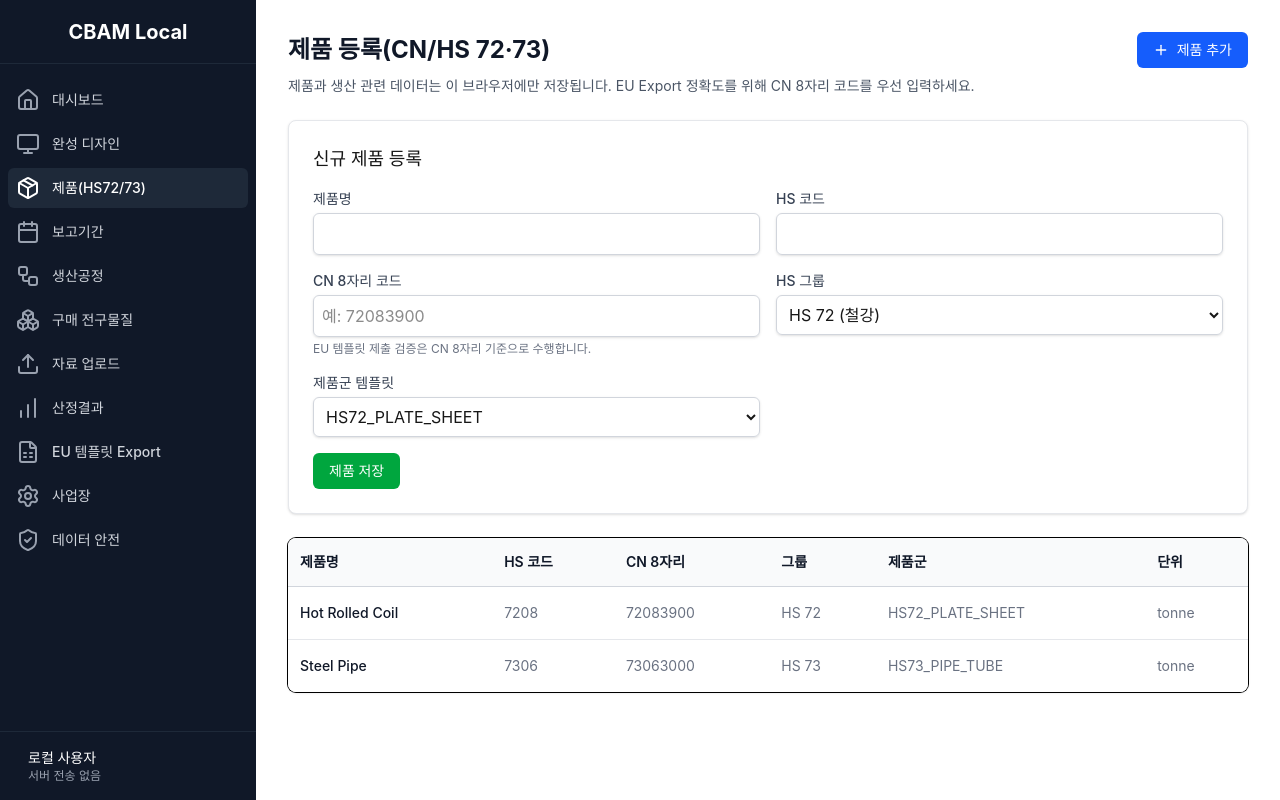
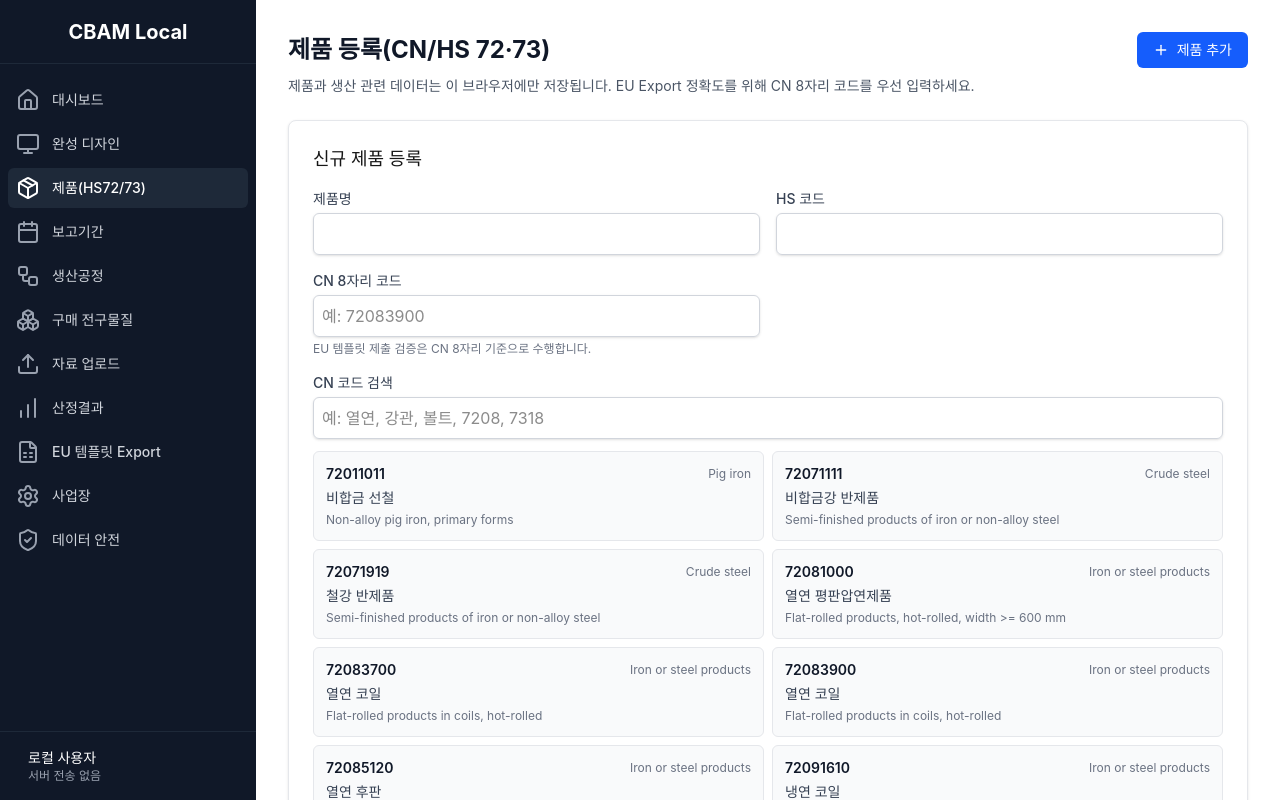
Before and after one commit to neod00/cbam-local-pwa, a Next.js app: page /products in a window 1280 px wide. Both pictures are taken after a click on the button "제품 추가". Built offline with nearby package versions, Linux system fonts and the light colour scheme.

Commit message:
Add CN code selection helpers

```diff
--- a/src/app/products/page.tsx
+++ b/src/app/products/page.tsx
@@ -2,6 +2,7 @@
 
 import { useState, useEffect } from 'react';
 import { createLocalItem, listLocalItems, Product, seedLocalData } from '@/lib/local-db';
+import { CN_CODE_OPTIONS } from '@/lib/cn-code-options';
 import { Plus } from 'lucide-react';
 
 type HsGroup = Product['hs_group'];
@@ -11,6 +12,7 @@ export default function ProductsPage() {
     const [products, setProducts] = useState<Product[]>([]);
     const [loading, setLoading] = useState(true);
     const [showForm, setShowForm] = useState(false);
+    const [cnSearch, setCnSearch] = useState('');
 
     // Form State
     const [newItem, setNewItem] = useState<ProductDraft>({
@@ -48,6 +50,21 @@ export default function ProductsPage() {
         });
         setShowForm(false);
     }
+
+    const filteredCnOptions = CN_CODE_OPTIONS.filter((option) => {
+        const query = cnSearch.trim().toLowerCase();
+
+        if (!query) {
+            return true;
+        }
+
+        return (
+            option.code.includes(query) ||
+            option.labelKo.toLowerCase().includes(query) ||
+            option.description.toLowerCase().includes(query) ||
+            option.goodsCategory.toLowerCase().includes(query)
+        );
+    }).slice(0, 8);
 
     return (
         <div>
@@ -108,6 +125,44 @@ export default function ProductsPage() {
                                 placeholder="예: 72083900"
                             />
                             <p className="mt-1 text-xs text-gray-500">EU 템플릿 제출 검증은 CN 8자리 기준으로 수행합니다.</p>
+                        </div>
+                        <div className="md:col-span-2">
+                            <label className="block text-sm font-medium text-gray-700">CN 코드 검색</label>
+                            <input
+                                type="search"
+                                className="mt-1 block w-full rounded-md border border-gray-300 p-2 shadow-sm focus:border-blue-500 focus:ring-blue-500"
+                                value={cnSearch}
+                                onChange={(event) => setCnSearch(event.target.value)}
+                                placeholder="예: 열연, 강관, 볼트, 7208, 7318"
+                            />
+                            <div className="mt-3 grid grid-cols-1 gap-2 lg:grid-cols-2">
+                                {filteredCnOptions.map((option) => (
+                                    <button
+                                        key={option.code}
+                                        type="button"
+                                        onClick={() =>
+                                            setNewItem({
+                                                ...newItem,
+                                                cn_code: option.code,
+                                                hs_code: option.code.slice(0, 4),
+                                                hs_group: option.code.startsWith('73') ? '73' : '72',
+                                                product_type_enum: option.goodsCategory,
+                                            })
+                                        }
+                                        className="rounded-md border border-gray-200 bg-gray-50 p-3 text-left hover:border-blue-300 hover:bg-blue-50"
+                                    >
+                                        <div className="flex items-center justify-between gap-3">
+                                            <span className="text-sm font-semibold text-gray-900">{option.code}</span>
+                                            <span className="text-xs text-gray-500">{option.goodsCategory}</span>
+                                        </div>
+                                        <div className="mt-1 text-sm text-gray-700">{option.labelKo}</div>
+                                        <div className="mt-1 line-clamp-1 text-xs text-gray-500">{option.description}</div>
+                                    </button>
+                                ))}
+                            </div>
+                            <p className="mt-2 text-xs text-gray-500">
+                                이 목록은 입력 보조용 대표 코드입니다. 최종 Export 검증은 사용자가 업로드한 최신 EU 템플릿의 Parameters_CNCodes를 기준으로 합니다.
+                            </p>
                         </div>
                         <div>
                             <label className="block text-sm font-medium text-gray-700">HS 그룹</label>
--- /dev/null
+++ b/src/lib/cn-code-options.ts
@@ -0,0 +1,87 @@
+export interface CnCodeOption {
+    code: string;
+    goodsCategory: string;
+    labelKo: string;
+    description: string;
+}
+
+export const CN_CODE_OPTIONS: CnCodeOption[] = [
+    {
+        code: '72011011',
+        goodsCategory: 'Pig iron',
+        labelKo: '비합금 선철',
+        description: 'Non-alloy pig iron, primary forms',
+    },
+    {
+        code: '72071111',
+        goodsCategory: 'Crude steel',
+        labelKo: '비합금강 반제품',
+        description: 'Semi-finished products of iron or non-alloy steel',
+    },
+    {
+        code: '72071919',
+        goodsCategory: 'Crude steel',
+        labelKo: '철강 반제품',
+        description: 'Semi-finished products of iron or non-alloy steel',
+    },
+    {
+        code: '72081000',
+        goodsCategory: 'Iron or steel products',
+        labelKo: '열연 평판압연제품',
+        description: 'Flat-rolled products, hot-rolled, width >= 600 mm',
+    },
+    {
+        code: '72083700',
+        goodsCategory: 'Iron or steel products',
+        labelKo: '열연 코일',
+        description: 'Flat-rolled products in coils, hot-rolled',
+    },
+    {
+        code: '72083900',
+        goodsCategory: 'Iron or steel products',
+        labelKo: '열연 코일',
+        description: 'Flat-rolled products in coils, hot-rolled',
+    },
+    {
+        code: '72085120',
+        goodsCategory: 'Iron or steel products',
+        labelKo: '열연 후판',
+        description: 'Flat-rolled products not in coils, hot-rolled',
+    },
+    {
+        code: '72091610',
+        goodsCategory: 'Iron or steel products',
+        labelKo: '냉연 코일',
+        description: 'Flat-rolled products in coils, cold-rolled',
+    },
+    {
+        code: '72104900',
+        goodsCategory: 'Iron or steel products',
+        labelKo: '도금 강판',
+        description: 'Flat-rolled products, plated or coated',
+    },
+    {
+        code: '73063080',
+        goodsCategory: 'Iron or steel products',
+        labelKo: '용접 강관',
+        description: 'Tubes, pipes and hollow profiles, welded',
+    },
+    {
+        code: '73066192',
+        goodsCategory: 'Iron or steel products',
+        labelKo: '각형 용접 강관',
+        description: 'Welded square or rectangular tubes and hollow profiles',
+    },
+    {
+        code: '73181595',
+        goodsCategory: 'Iron or steel products',
+        labelKo: '철강제 볼트 및 스크류',
+        description: 'Screws and bolts of iron or steel',
+    },
+    {
+        code: '73181699',
+        goodsCategory: 'Iron or steel products',
+        labelKo: '철강제 너트',
+        description: 'Nuts of iron or steel',
+    },
+];
```
Also changed, not shown: 1 other file (tests, documents, lock files or other folders).
